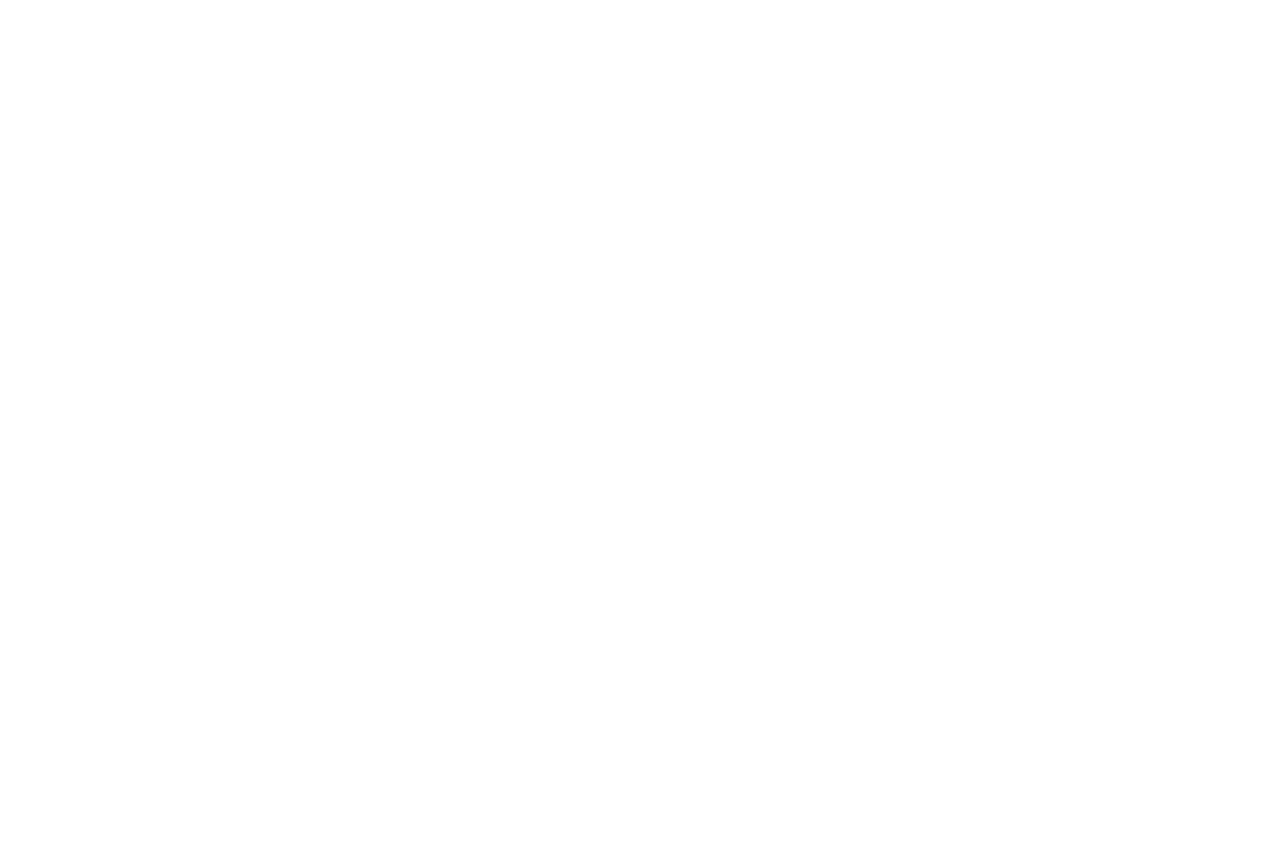
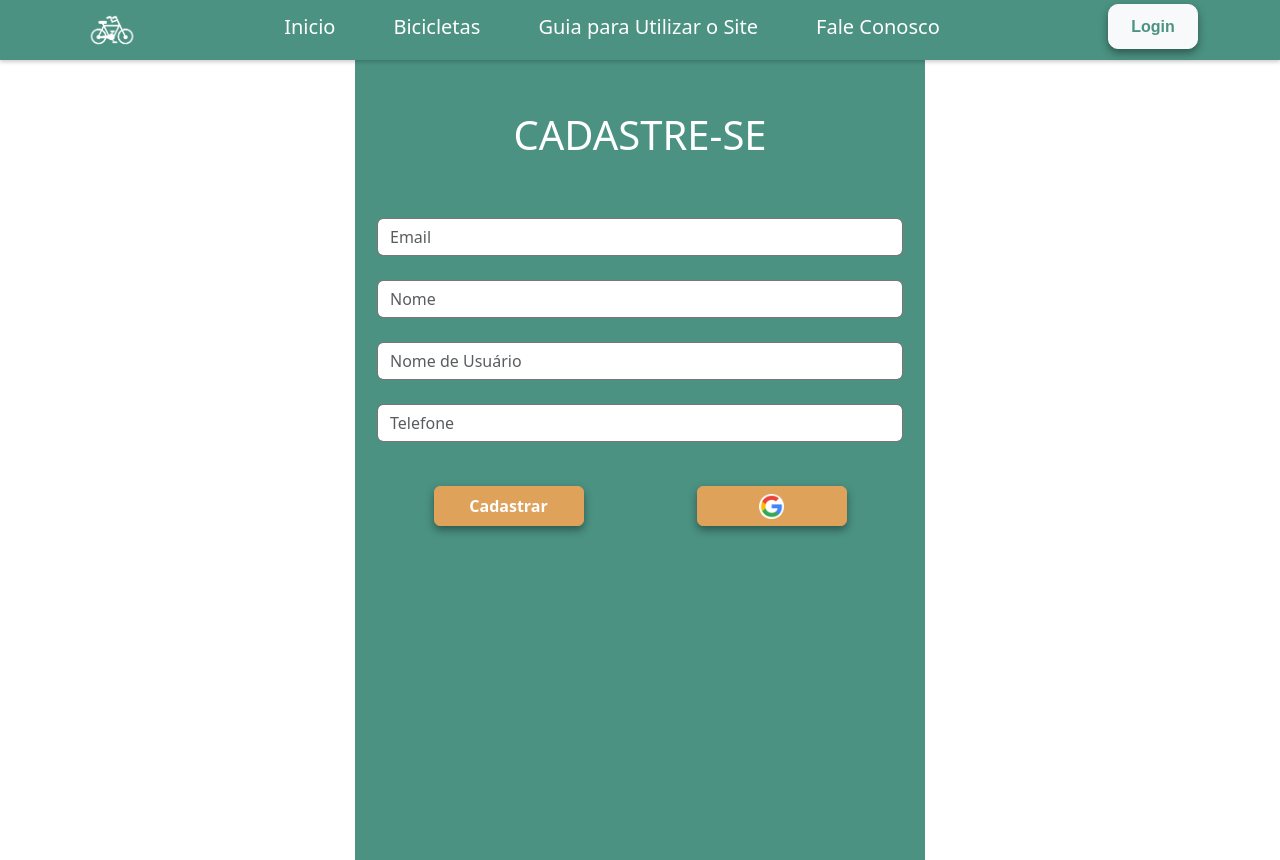
Before and after one commit to projetoPDali/front, a React (Create React App) app: page /cadastro-user in a window 1280 px wide. Before the commit this address had no page. Before the commit the page ends 800 px from the top, so only its background shows below. Built offline with nearby package versions, Linux system fonts and the light colour scheme.

Commit message:
bug arrumado

```diff
--- a/src/Components/Buttons/GreenBotton.tsx
+++ b/src/Components/Buttons/GreenBotton.tsx
@@ -19,7 +19,7 @@ const GreenBotton = () => {
           marginLeft: "10vw",
           boxShadow: "0px 4px 8px rgba(0, 0, 0, 0.4)",
         }}
-       onClick={() => navigate("/Login")}
+       onClick={() => navigate("/cadastro-user")}
       >
         CADASTRE-SE
       </Button>
--- a/src/Components/Buttons/YellowBotton.tsx
+++ b/src/Components/Buttons/YellowBotton.tsx
@@ -1,7 +1,6 @@
 import React, { MouseEvent, ReactNode } from "react";
-import { Button } from "react-bootstrap";
+import { Alert, Button } from "react-bootstrap";
 import COLORS from "../../constant/colors";
-import { useNavigate } from "react-router-dom";
 
 interface YellowButtonProps {
   content: ReactNode; // Conteúdo do botão (pode ser texto, imagem, etc.)
@@ -10,13 +9,10 @@ interface YellowButtonProps {
 }
 
 const YellowButton: React.FC<YellowButtonProps> = ({ content, onClick, type }) => {
-  const navigate = useNavigate();
 
   const handleClick = (event: MouseEvent<HTMLButtonElement>) => {
     if (onClick) {
       onClick(event);
-    } else {
-      navigate("/Login");
     }
   };
 
--- a/src/Components/CadastroUsuario/SignupForm.tsx
+++ b/src/Components/CadastroUsuario/SignupForm.tsx
@@ -8,6 +8,7 @@ import YellowButton from "../Buttons/YellowBotton";
 const SignupForm: React.FC = () => {
   const [error, setError] = useState<string | null>(null);
   const [showAlert, setShowAlert] = useState(false);
+  const [alertVariant, setAlertVariant] = useState<string | null>(null);
 
   const handleFormSubmit = async (event: FormEvent<HTMLFormElement>) => {
     event.preventDefault();
@@ -25,15 +26,23 @@ const SignupForm: React.FC = () => {
       phone,
     };
 
-    console.log("User data:", userData);
-
     try {
       const registeredUser = await cadastrarUser(userData);
-      console.log("User registered:", registeredUser);
-      // Handle success or redirection to another page
+
+      if (registeredUser !== null) {
+        console.log("User registered:", registeredUser);
+        setError("Usuário cadastrado com sucesso");
+        setAlertVariant("success"); // Define a classe de sucesso
+        setShowAlert(true);
+      } else {
+        setError("Erro ao registrar o usuário");
+        setAlertVariant("danger"); // Define a classe de erro
+        setShowAlert(true);
+      }
     } catch (error: any) {
       console.error("Error registering user:", error);
       setError(error.message);
+      setAlertVariant("danger"); // Define a classe de erro
       setShowAlert(true);
     }
   };
@@ -46,7 +55,7 @@ const SignupForm: React.FC = () => {
     <div>
       <Form onSubmit={handleFormSubmit}>
         {showAlert && (
-          <Alert variant="warning" onClose={handleAlertClose} dismissible>
+          <Alert variant="danger" onClose={handleAlertClose} dismissible>
             {error}
           </Alert>
         )}
--- a/src/Navigation.tsx
+++ b/src/Navigation.tsx
@@ -3,7 +3,7 @@ import { BrowserRouter as Router, Route, Routes } from 'react-router-dom';
 import Home from './Screens/Home';
 import Perfil from './Screens/Perfil';
 import CadastroBike from './Screens/CadastroBike';
-import Login from './Screens/Login';
+import CadastroUser from './Screens/CadastroUser';
 
 function AppRouter() {
   return (
@@ -12,7 +12,7 @@ function AppRouter() {
         <Route path="/" element={<Home />} />
         <Route path="/perfil" element={<Perfil />} />
         <Route path="/cadastro-bike" element={<CadastroBike/>} />
-        <Route path="/login" element={<Login/>} />
+        <Route path="/cadastro-user" element={<CadastroUser/>} />
       </Routes>
     </Router>
   );
--- a/src/Screens/Login.tsx
+++ b/src/Screens/CadastroUser.tsx
@@ -3,7 +3,7 @@ import Signup from "../Components/CadastroUsuario/Signup";
 import MainNavbar from "../Components/Navbar/Navbar";
 
 
-const Login = () => {
+const CadastroUser = () => {
   return (
     <div>
       <MainNavbar />
@@ -12,4 +12,4 @@ const Login = () => {
   );
 };
 
-export default Login;
+export default CadastroUser;
--- a/src/api/cadastrarUser.ts
+++ b/src/api/cadastrarUser.ts
@@ -9,7 +9,7 @@ interface UserData {
   phone: string;
 }
 
-export async function cadastrarUser(userData: UserData): Promise<void> {
+export async function cadastrarUser(userData: UserData): Promise<any> {
   try {
     const response = await axios.post(`${API_BASE_URL}/usuario`, userData);
 
@@ -23,6 +23,13 @@ export async function cadastrarUser(userData: UserData): Promise<void> {
       } else if (/Telefone já existe/.test(errorDetail)) {
         throw new Error("Telefone já existe");
       }
+
+      return null; // Não há dados do usuário, portanto, retorne null
+    } else {
+      // Os dados cadastrados estão no corpo da resposta
+      const userDataFromResponse = response.data;
+      console.log("Usuário cadastrado com sucesso:", userDataFromResponse);
+      return userDataFromResponse; // Retorne os dados do usuário
     }
   } catch (error) {
     console.error("Error:", error);
```
